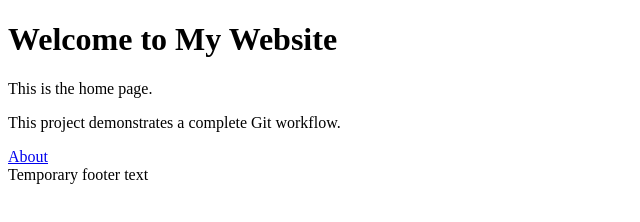
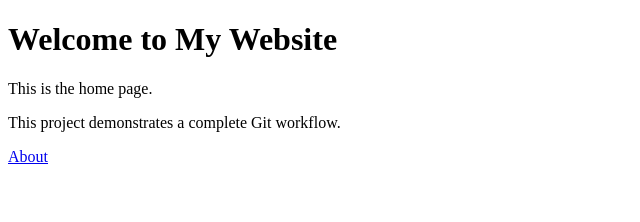
Before and after one commit to ParvamShah1/git-workflow-assignment, a plain HTML site: page index.html in a window 1280 px wide. Shown: the whole page, without its empty margins (0-640 px from the left). Drawn offline with Linux system fonts and the light colour scheme.

Commit message:
Revert "Add temporary footer to index.html"
This reverts commit dc06e62ef0968fb7f651d966c879a1a50b7f3217.

```diff
--- a/index.html
+++ b/index.html
@@ -9,6 +9,5 @@
   <p>This is the home page.</p>
   <p>This project demonstrates a complete Git workflow.</p>
   <a href="about.html">About</a>
-  <footer>Temporary footer text</footer>
 </body>
 </html>
```
